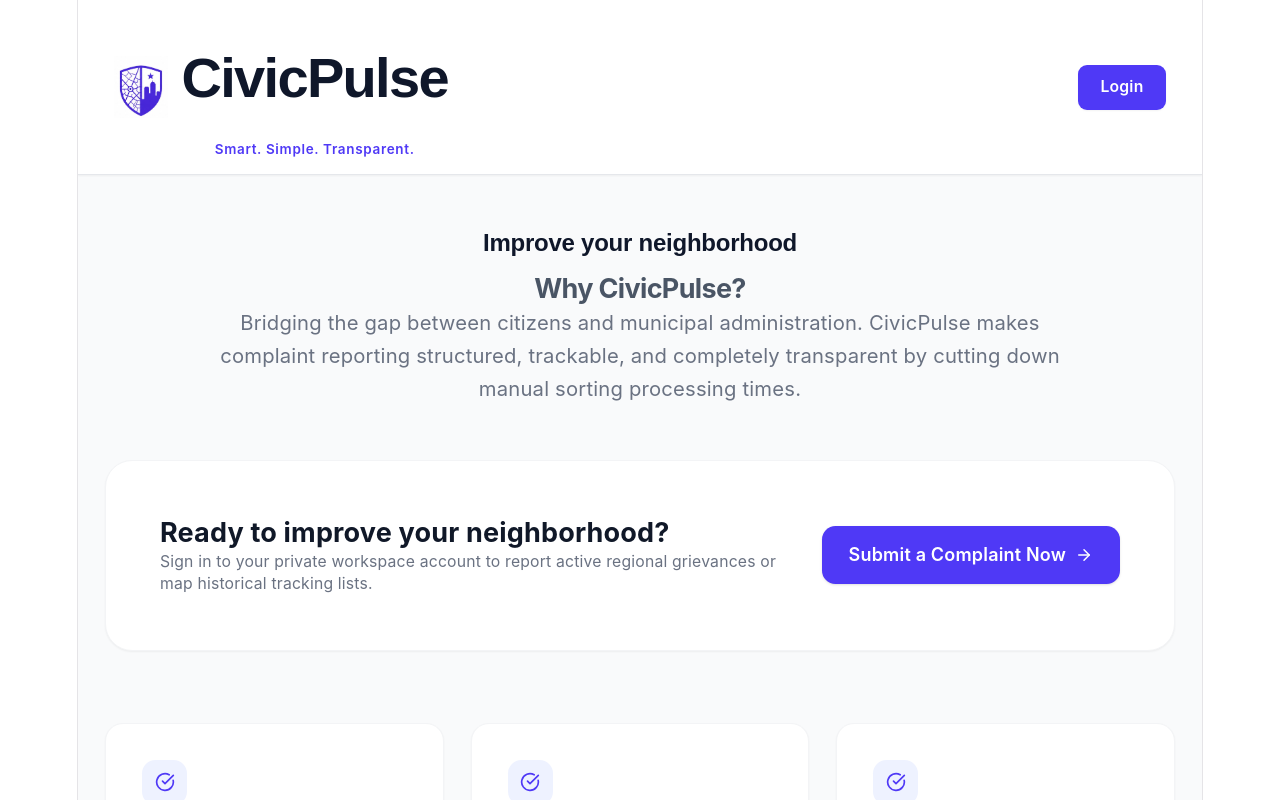
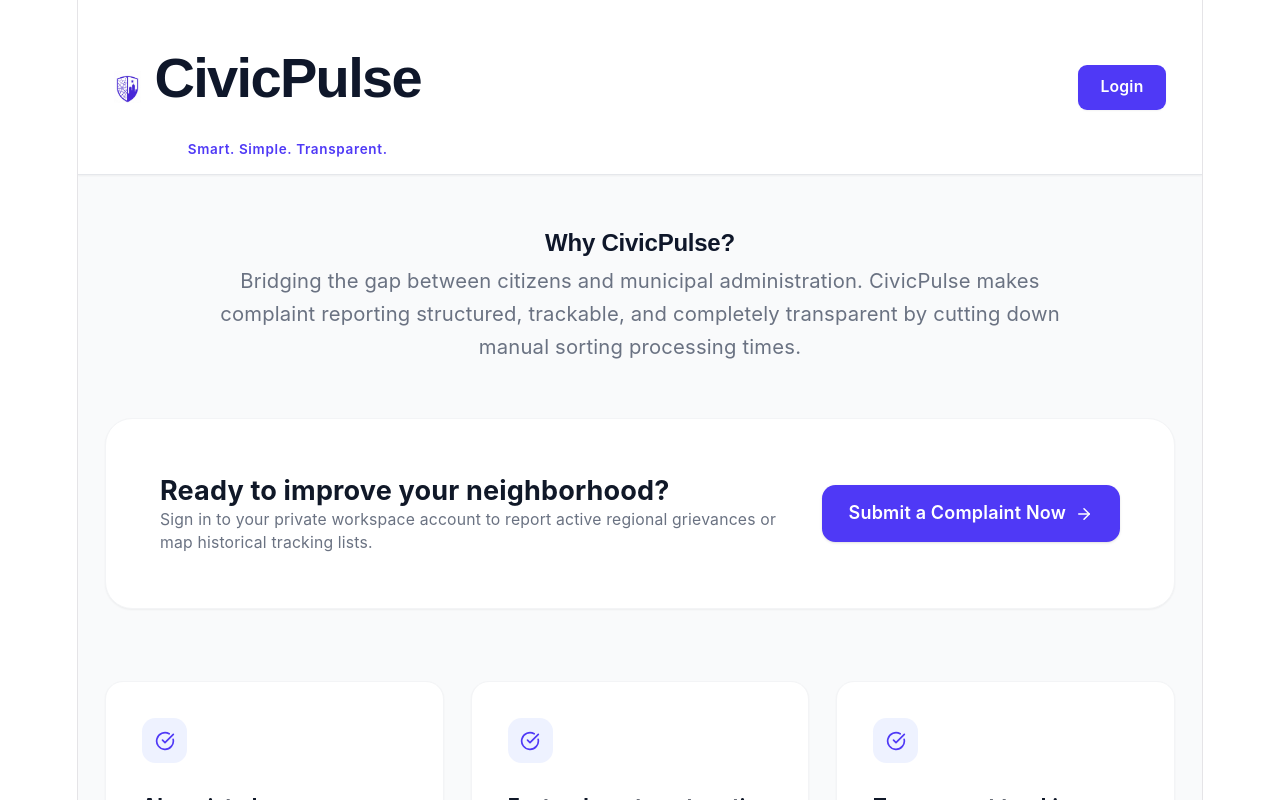
Before and after one commit to madhu-vanthi-2517/civicpulse, a React (Vite) app in the folder frontend/: page / in a window 1280 px wide. Shown: the top 800 px of the page. Built offline with nearby package versions, Linux system fonts and the light colour scheme.

Commit message:
style:re-aligning the page

```diff
--- a/frontend/src/pages/LandingPage.jsx
+++ b/frontend/src/pages/LandingPage.jsx
@@ -17,10 +17,11 @@ export default function LandingPage() {
         <div className="w-full mx-auto flex items-center justify-between">
           {/* Logo and Balanced Title Text Block */}
           <Link to="/" className="flex items-center gap-3">
+            {/* 🌟 FIXED: Scaled height to h-7 to perfectly match the height of the capital 'C' */}
             <img
               src="/logo_civicpulse.jpeg"
               alt="CivicPulse Logo"
-              className="h-14 w-auto object-contain"
+              className="h-7 w-auto object-contain"
             />
             <div className="flex flex-col justify-center">
               <h1 className="text-2xl font-bold text-gray-900 tracking-tight leading-none">
@@ -32,7 +33,6 @@ export default function LandingPage() {
             </div>
           </Link>
 
-          {/* 🌟 FIXED: Removed "Track Complaints" link entirely per your request */}
           <div className="flex items-center gap-6">
             <Link
               to="/login"
@@ -48,20 +48,17 @@ export default function LandingPage() {
       <main className="max-w-5xl mx-auto px-6 py-12 text-center">
 
         {/* 🏛️ 1st: The Introduction Header Stays at the Top */}
-        {/* 🌟 FIXED: Removed the "Smart City Initiative" badge so "Improve your neighborhood" leads the page */}
+        {/* 🌟 FIXED: Removed duplicate "Improve your neighborhood" phrase so "Why CivicPulse?" leads cleanly */}
         <header className="max-w-3xl mx-auto mb-12">
           <h2 className="text-4xl md:text-5xl font-extrabold text-gray-900 tracking-tight">
-            Improve your neighborhood
+            Why CivicPulse?
           </h2>
-          <h3 className="text-xl md:text-2xl font-bold text-gray-600 mt-3 tracking-tight">
-            Why CivicPulse?
-          </h3>
           <p className="text-base md:text-lg text-gray-500 mt-4 leading-relaxed">
             Bridging the gap between citizens and municipal administration. CivicPulse makes complaint reporting structured, trackable, and completely transparent by cutting down manual sorting processing times.
           </p>
         </header>
 
-        {/* 🎯 2nd: Submit a Complaint Card (Placed right below the header text) */}
+        {/* 🎯 2nd: Submit a Complaint Card (Keeps the high-impact neighborhood text here) */}
         <div className="bg-white border border-gray-100 rounded-3xl p-8 md:p-12 shadow-xs flex flex-col md:flex-row items-center justify-between gap-6 text-left mb-16">
           <div>
             <h3 className="text-xl md:text-2xl font-bold text-gray-900">
```
